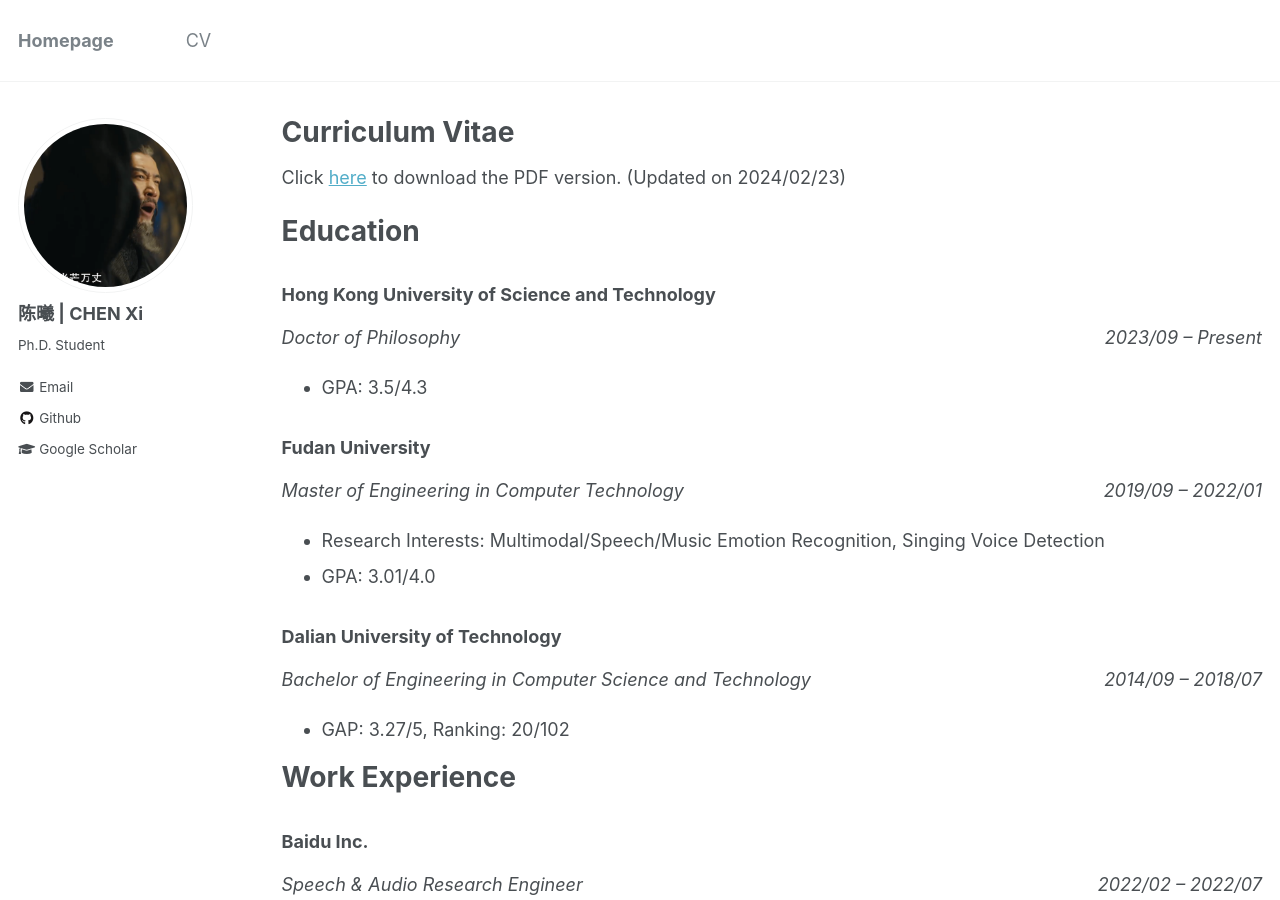
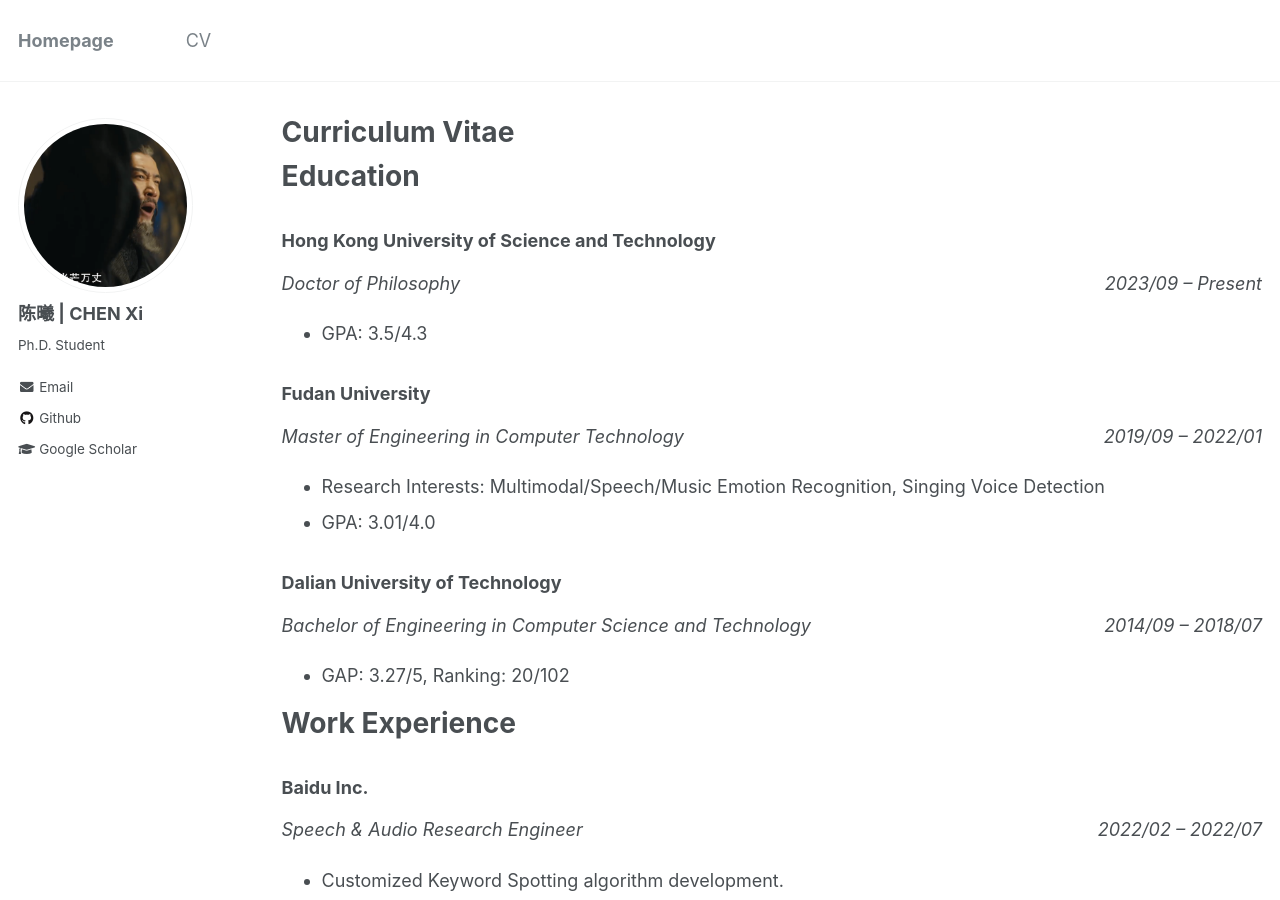
Before and after one commit to OzymandiasChen/OzymandiasChen.github.io, a Jekyll site: the page built from _pages/cv.md, in a window 1280 px wide and 900 px high. Built offline with Jekyll 4.4.1, drawn with Linux system fonts in a browser that asks for light colours.

Commit message:
Update cv.md

```diff
--- a/_pages/cv.md
+++ b/_pages/cv.md
@@ -7,7 +7,7 @@ redirect_from:
   - /resume
 ---
 
-Click [here](../files/CV.pdf) to download the PDF version. (Updated on 2024/02/23)
+<!-- Click [here](../files/CV.pdf) to download the PDF version. (Updated on 2024/02/23) -->
 {% include base_path %}
 
 Education
```
